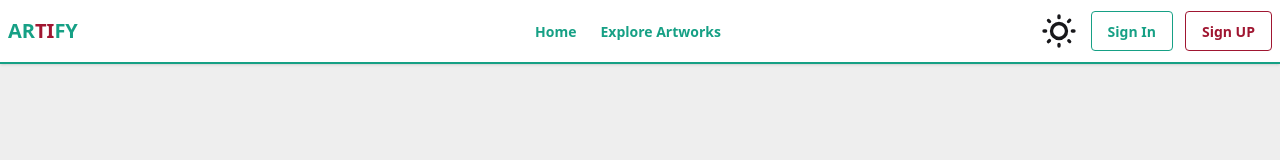
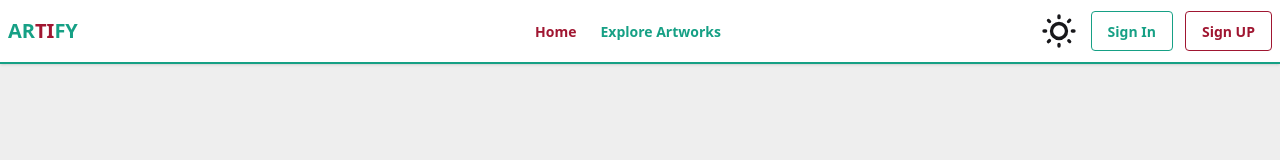
Before and after one commit to Sultanmia22/future-box-client, a React (Vite) app: page / in a window 1280 px wide. Shown: the top 160 px of the page. Built offline with nearby package versions, Linux system fonts and the light colour scheme; no server answers.

Commit message:
implement Navlink active class

```diff
--- a/src/Components/Header/Navbar.jsx
+++ b/src/Components/Header/Navbar.jsx
@@ -18,7 +18,7 @@ const Navbar = () => {
   },[theme])
 
   const links = <>
-    <NavLink className='nav-text'>Home</NavLink>
+    <NavLink to='/' className='nav-text'>Home</NavLink>
     <NavLink to='/exploreArtwork' className='nav-text'>Explore Artworks</NavLink>
     {user && <>
       <NavLink to='/addArt' className='nav-text'>Add Artwork</NavLink>
@@ -45,7 +45,7 @@ const Navbar = () => {
   }
 
   return (
-    <div className="navbar bg-base-100 shadow-sm border-b-2 border-primary">
+    <nav className="navbar bg-base-100 shadow-sm border-b-2 border-primary">
       <div className="navbar-start">
         <div className="dropdown">
           <div tabIndex={0} role="button" className="btn btn-ghost lg:hidden">
@@ -140,7 +140,7 @@ const Navbar = () => {
             </div>
         }
       </div>
-    </div>
+    </nav>
   );
 };
 
--- a/src/index.css
+++ b/src/index.css
@@ -19,3 +19,7 @@
 .image-gallery-description {
   @apply text-center
 }
+
+nav a.active{
+  color:#a01631 ;
+}
```
